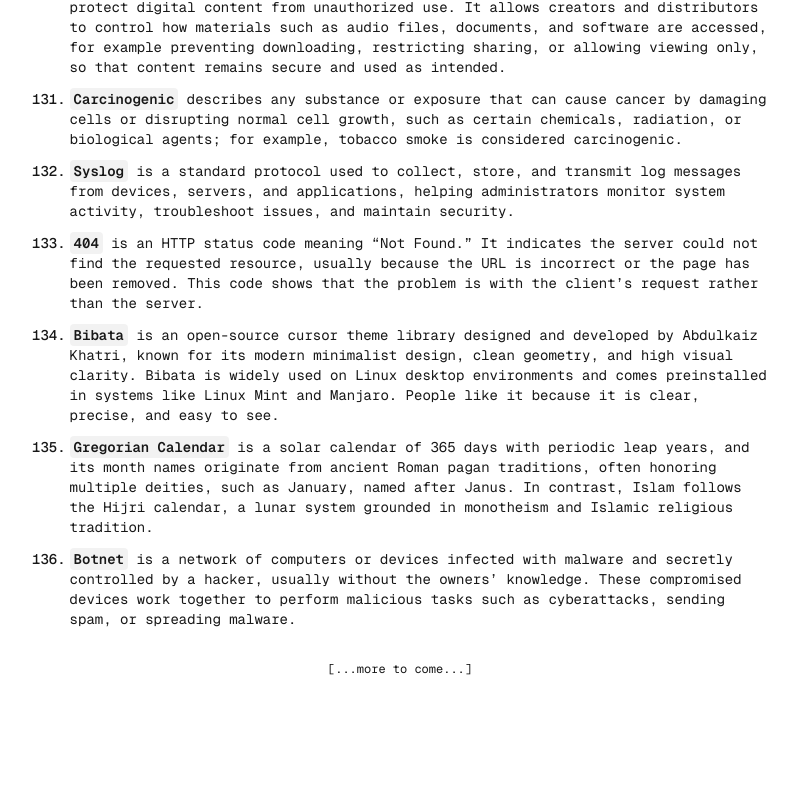
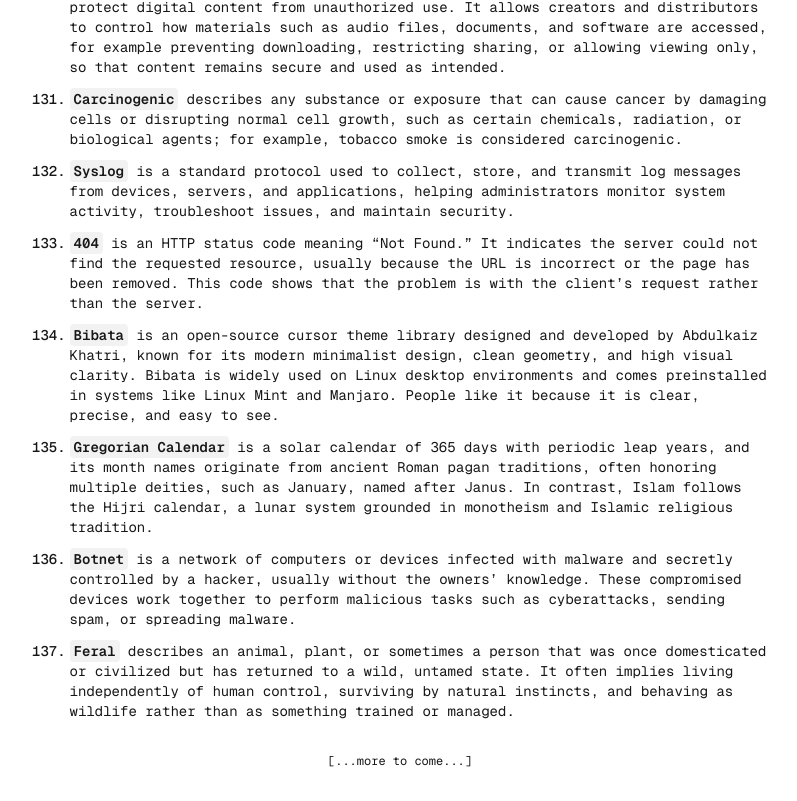
Before and after one commit to BrahimBoussada/mind-log, a Next.js app: page / in a window 1280 px wide. Shown: the part 8574-9375 px from the top of the page, without its empty margins (240-1037 px from the left). Before the commit the page ends 9283 px from the top, so only its background shows below. Built offline with nearby package versions, Linux system fonts and the light colour scheme.

Commit message:
log:03-01-2026

```diff
--- a/src/app/page.tsx
+++ b/src/app/page.tsx
@@ -1317,6 +1317,17 @@ export default function Home() {
           </Text>
         </Note>
 
+        <Note>
+          <N>137.</N>
+          <Text>
+            <Key>Feral</Key> describes an animal, plant, or sometimes a person
+            that was once domesticated or civilized but has returned to a wild,
+            untamed state. It often implies living independently of human
+            control, surviving by natural instincts, and behaving as wildlife
+            rather than as something trained or managed.
+          </Text>
+        </Note>
+
         {/* --- end --- */}
       </NoteWrapper>
 
```
